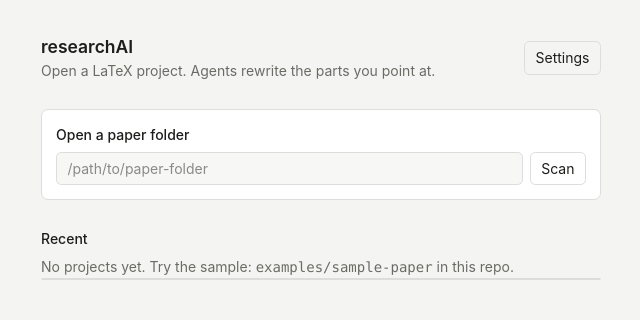
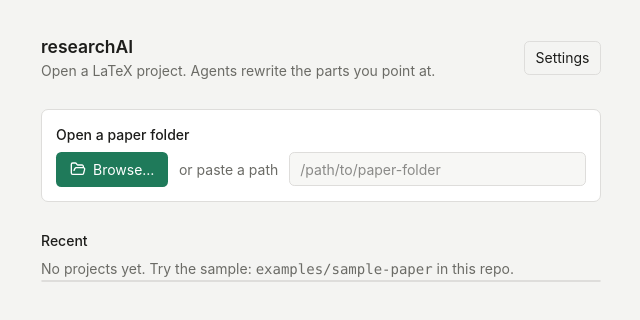
Before and after one commit to julianjica/paperAI, a Next.js app: page / in a window 1280 px wide. Shown: the top 320 px of the page, without its empty margins (319-959 px from the left). Built offline with nearby package versions, Linux system fonts and the light colour scheme.

Commit message:
Open a paper folder through the native folder dialog from the browser too

```diff
--- /dev/null
+++ b/app/api/pick-folder/route.ts
@@ -0,0 +1,6 @@
+import { pickFolder } from "@/src/server";
+
+/** Opens a native folder dialog on the server's machine (local, single-user app). */
+export async function POST() {
+	return Response.json({ folder: await pickFolder() });
+}
--- a/components/home.tsx
+++ b/components/home.tsx
@@ -22,13 +22,22 @@ export function Home() {
 		void refresh();
 	}, []);
 
+	const [picking, setPicking] = useState(false);
 	const pickFolder = async () => {
-		const desktop = (window as unknown as { researchai?: { pickFolder(): Promise<string | null> } }).researchai;
-		if (!desktop) return;
-		const chosen = await desktop.pickFolder();
-		if (chosen) {
-			setFolder(chosen);
-			await scan(chosen);
+		setPicking(true);
+		setError(null);
+		try {
+			const desktop = (window as unknown as { researchai?: { pickFolder(): Promise<string | null> } }).researchai;
+			// Electron has a native dialog; in the browser the server opens one on this machine.
+			const chosen = desktop ? await desktop.pickFolder() : (await api.post<{ folder: string | null }>("/api/pick-folder")).folder;
+			if (chosen) {
+				setFolder(chosen);
+				await scan(chosen);
+			}
+		} catch (e) {
+			setError(e instanceof Error ? e.message : String(e));
+		} finally {
+			setPicking(false);
 		}
 	};
 
@@ -66,8 +75,6 @@ export function Home() {
 		void refresh();
 	};
 
-	const hasDesktop = typeof window !== "undefined" && !!(window as unknown as { researchai?: unknown }).researchai;
-
 	return (
 		<div className="h-full overflow-auto">
 			<div className="mx-auto max-w-2xl px-4 py-10">
@@ -83,22 +90,19 @@ export function Home() {
 
 				<section className="rounded-lg border border-line bg-panel p-4">
 					<h2 className="mb-2 font-medium">Open a paper folder</h2>
-					<div className="flex gap-2">
+					<div className="flex items-center gap-3">
+						<button className="flex items-center gap-2 rounded-md bg-accent px-4 py-2 text-accent-ink disabled:opacity-50" disabled={picking} onClick={() => void pickFolder()}>
+							<FolderOpen size={16} /> {picking ? "Choose in the dialog…" : "Browse…"}
+						</button>
+						<span className="text-ink-muted">or paste a path</span>
 						<input
-							className="flex-1 rounded-md border border-line bg-panel-2 px-3 py-1.5"
+							className="min-w-0 flex-1 rounded-md border border-line bg-panel-2 px-3 py-1.5"
 							placeholder="/path/to/paper-folder"
 							value={folder}
 							onChange={(e) => setFolder(e.target.value)}
+							onBlur={() => folder.trim() && void scan()}
 							onKeyDown={(e) => e.key === "Enter" && void scan()}
 						/>
-						{hasDesktop && (
-							<button className="rounded-md border border-line px-3 py-1.5 hover:bg-panel-2" onClick={() => void pickFolder()} title="Choose a folder">
-								<FolderOpen size={16} />
-							</button>
-						)}
-						<button className="rounded-md border border-line px-3 py-1.5 hover:bg-panel-2" onClick={() => void scan()}>
-							Scan
-						</button>
 					</div>
 					{candidates && candidates.length > 0 && (
 						<div className="mt-3 flex items-center gap-2">
--- a/src/server/index.ts
+++ b/src/server/index.ts
@@ -9,3 +9,4 @@ export { startTurn, abortTurn, turnRunning } from "./turn.ts";
 export { revertToSnapshot, hasSnapshot } from "./snapshots.ts";
 export { listWorkers } from "./workers.ts";
 export { engineAvailable, MODELS } from "../engine/exec.ts";
+export { pickFolder } from "./pick-folder.ts";
--- /dev/null
+++ b/src/server/pick-folder.ts
@@ -0,0 +1,23 @@
+import { execFile } from "node:child_process";
+
+/**
+ * Open the OS's native folder dialog on the machine the server runs on and
+ * return the chosen path (null when cancelled). The app is single-user and
+ * local, so the dialog appears on the user's own screen.
+ */
+export function pickFolder(): Promise<string | null> {
+	return new Promise((resolve) => {
+		const done = (error: Error | null, stdout: string) => {
+			if (error) return resolve(null); // cancelled (osascript exits 1 on "User canceled")
+			const out = stdout.trim();
+			resolve(out ? out.replace(/\/$/, "") : null);
+		};
+		if (process.platform === "darwin") {
+			execFile("osascript", ["-e", 'tell application "System Events" to activate', "-e", 'POSIX path of (choose folder with prompt "Open a paper folder")'], done);
+		} else if (process.platform === "win32") {
+			execFile("powershell", ["-NoProfile", "-Command", "Add-Type -AssemblyName System.Windows.Forms; $d = New-Object System.Windows.Forms.FolderBrowserDialog; $d.Description = 'Open a paper folder'; if ($d.ShowDialog() -eq 'OK') { $d.SelectedPath }"], done);
+		} else {
+			execFile("zenity", ["--file-selection", "--directory", "--title=Open a paper folder"], done);
+		}
+	});
+}
```
Also changed, not shown: 1 other file (tests, documents, lock files or other folders).
